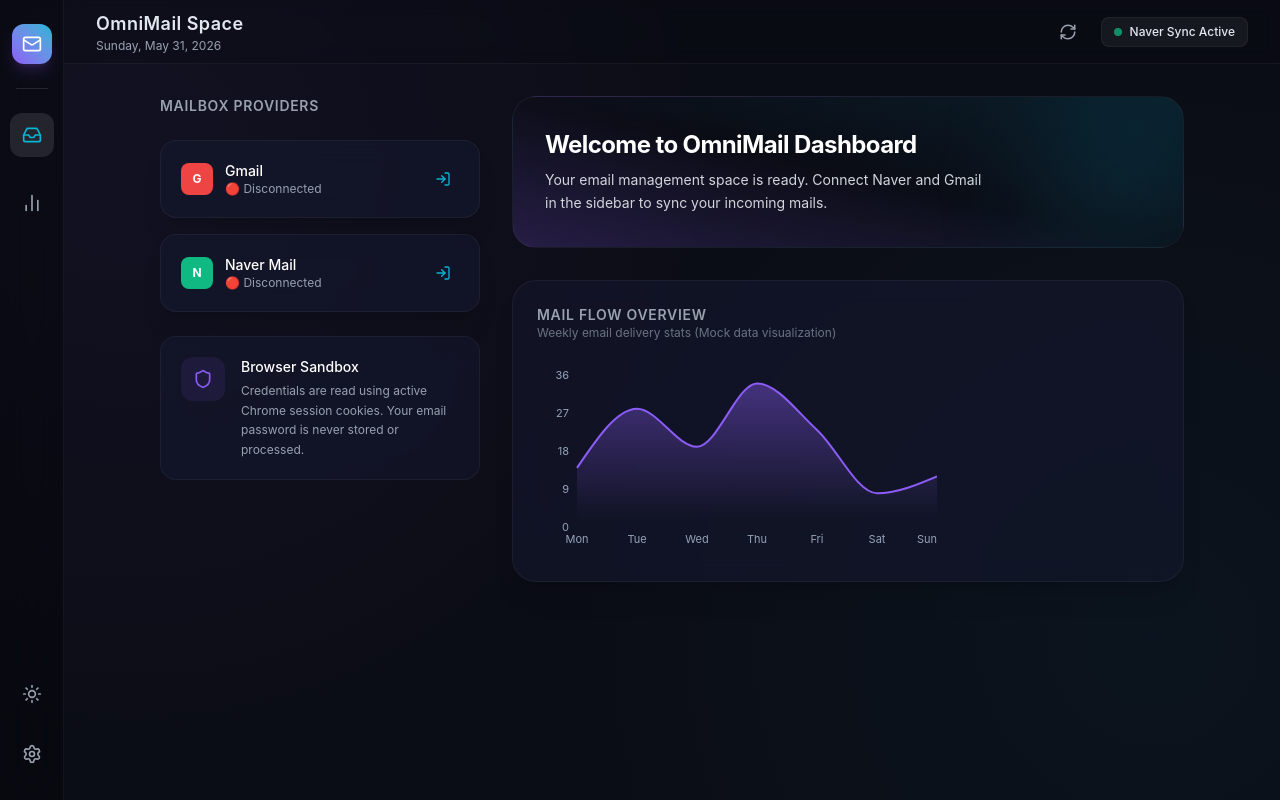
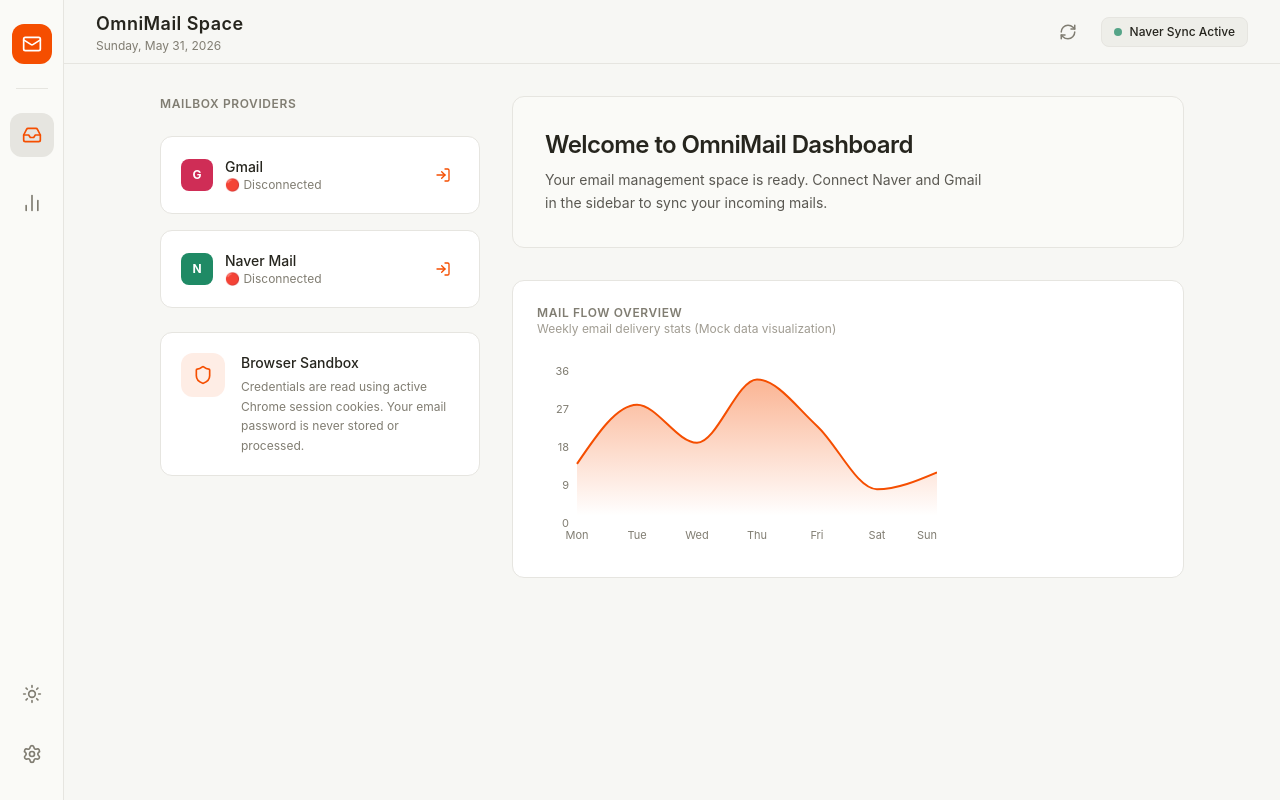
Before and after one commit to KimDohwan24/OmniMail, a React (Vite) app: page / in a window 1280 px wide. Built offline with nearby package versions, Linux system fonts and the light colour scheme.

Commit message:
feat: 다크 모드 테마 시스템 구축 및 Zustand 연동, 테스트 추가

```diff
--- a/src/App.jsx
+++ b/src/App.jsx
@@ -60,28 +60,28 @@
   };
 
   return (
-    <div className="flex h-screen w-screen overflow-hidden font-sans">
+    <div className="flex h-screen w-screen overflow-hidden font-sans text-cursor-body bg-cursor-canvas">
 
       {/* 1. Slim Left Control bar (64px) */}
-      <aside className="w-16 flex flex-col items-center py-6 justify-between border-r border-white/5 bg-black/30 backdrop-blur-md">
+      <aside className="w-16 flex flex-col items-center py-6 justify-between border-r border-cursor-hairline bg-cursor-canvas-soft">
         <div className="flex flex-col items-center gap-6">
           {/* Logo icon */}
-          <div className="w-10 h-10 rounded-xl bg-gradient-to-tr from-brand-purple to-brand-cyan flex items-center justify-center shadow-lg shadow-brand-purple/20">
+          <div className="w-10 h-10 rounded-xl bg-cursor-primary flex items-center justify-center">
             <Mail className="text-white" size={20} />
           </div>
 
-          <div className="h-px w-8 bg-white/10" />
+          <div className="h-px w-8 bg-cursor-hairline" />
 
           {/* Navigation Items */}
           <button
             onClick={() => setActiveTab('overview')}
-            className={`p-3 rounded-xl transition-all duration-200 ${activeTab === 'overview' ? 'bg-white/10 text-brand-cyan' : 'text-gray-400 hover:text-white hover:bg-white/5'}`}
+            className={`p-3 rounded-xl transition-all duration-200 ${activeTab === 'overview' ? 'bg-cursor-surface-strong text-cursor-primary' : 'text-cursor-muted hover:text-cursor-ink hover:bg-cursor-canvas'}`}
           >
             <Inbox size={20} />
           </button>
           <button
             onClick={() => setActiveTab('analytics')}
-            className={`p-3 rounded-xl transition-all duration-200 ${activeTab === 'analytics' ? 'bg-white/10 text-brand-purple' : 'text-gray-400 hover:text-white hover:bg-white/5'}`}
+            className={`p-3 rounded-xl transition-all duration-200 ${activeTab === 'analytics' ? 'bg-cursor-surface-strong text-cursor-primary' : 'text-cursor-muted hover:text-cursor-ink hover:bg-cursor-canvas'}`}
           >
             <BarChart2 size={20} />
           </button>
@@ -91,11 +91,11 @@
           {/* Theme switcher */}
           <button
             onClick={toggleTheme}
-            className="p-3 rounded-xl text-gray-400 hover:text-white hover:bg-white/5 transition-all duration-200"
+            className="p-3 rounded-xl text-cursor-muted hover:text-cursor-ink hover:bg-cursor-canvas transition-all duration-200"
           >
             {theme === 'dark' ? <Sun size={20} /> : <Moon size={20} />}
           </button>
-          <button className="p-3 rounded-xl text-gray-400 hover:text-white hover:bg-white/5 transition-all">
+          <button className="p-3 rounded-xl text-cursor-muted hover:text-cursor-ink hover:bg-cursor-canvas transition-all">
             <Settings size={20} />
           </button>
         </div>
@@ -105,12 +105,12 @@
       <main className="flex-1 flex flex-col overflow-hidden">
 
         {/* Header bar */}
-        <header className="h-16 px-8 flex items-center justify-between border-b border-white/5 bg-black/10 backdrop-blur-sm">
+        <header className="h-16 px-8 flex items-center justify-between border-b border-cursor-hairline bg-cursor-canvas">
           <div className="flex flex-col">
-            <h1 className="text-lg font-semibold tracking-wide">
-              {theme === 'dark' ? 'OmniMail Space' : 'OmniMail Space'}
+            <h1 className="text-lg font-semibold tracking-wide text-cursor-ink">
+              OmniMail Space
             </h1>
-            <span className="text-xs text-gray-400">
+            <span className="text-xs text-cursor-muted">
               {dayjs().format('dddd, MMMM DD, YYYY')}
             </span>
           </div>
@@ -118,11 +118,11 @@
           <div className="flex items-center gap-4">
             <button
               onClick={handleRefresh}
-              className={`p-2 text-gray-400 hover:text-white transition-all rounded-lg hover:bg-white/5 ${isRefreshing ? 'animate-spin text-brand-cyan' : ''}`}
+              className={`p-2 text-cursor-muted hover:text-cursor-ink transition-all rounded-lg hover:bg-cursor-canvas-soft ${isRefreshing ? 'animate-spin text-cursor-primary' : ''}`}
             >
               <RefreshCw size={18} />
             </button>
-            <div className="flex items-center gap-2 px-3 py-1.5 rounded-lg bg-white/5 border border-white/5 text-xs font-medium">
+            <div className="flex items-center gap-2 px-3 py-1.5 rounded-lg bg-cursor-surface-strong/50 border border-cursor-hairline text-xs font-medium text-cursor-ink">
               <span className="w-2 h-2 rounded-full bg-brand-naver animate-pulse" />
               Naver Sync Active
             </div>
@@ -135,14 +135,14 @@
 
             {/* Left Col: Account manager & Connection states */}
             <div className="md:col-span-1 flex flex-col gap-6">
-              <h2 className="text-sm font-semibold uppercase tracking-wider text-gray-400">Mailbox Providers</h2>
+              <h2 className="text-xs font-semibold uppercase tracking-wider text-cursor-muted">Mailbox Providers</h2>
 
               <div className="flex flex-col gap-4">
                 {accounts.map(acc => (
                   <motion.div
                     key={acc.id}
                     layout
-                    className="p-5 rounded-2xl border border-white/5 bg-brand-card backdrop-blur-md flex flex-col gap-4 shadow-xl"
+                    className="p-5 rounded-xl border border-cursor-hairline bg-cursor-surface-card flex flex-col gap-4"
                   >
                     <div className="flex items-center justify-between">
                       <div className="flex items-center gap-3">
@@ -150,8 +150,8 @@
                           {acc.name.charAt(0)}
                         </div>
                         <div>
-                          <h3 className="font-medium text-sm text-white">{acc.name}</h3>
-                          <p className="text-xs text-gray-400">
+                          <h3 className="font-medium text-sm text-cursor-ink">{acc.name}</h3>
+                          <p className="text-xs text-cursor-muted">
                             {acc.connected ? '🟢 Connected' : '🔴 Disconnected'}
                           </p>
                         </div>
@@ -160,14 +160,14 @@
                       {acc.connected ? (
                         <button
                           onClick={() => disconnectAccount(acc.id)}
-                          className="p-2 text-gray-400 hover:text-red-400 rounded-lg hover:bg-white/5 transition-all"
+                          className="p-2 text-cursor-muted hover:text-cursor-primary rounded-lg hover:bg-cursor-canvas-soft transition-all"
                         >
                           <LogOut size={16} />
                         </button>
                       ) : (
                         <button
                           onClick={() => startConnection(acc.id)}
-                          className="p-2 text-brand-cyan hover:bg-white/5 rounded-lg transition-all"
+                          className="p-2 text-cursor-primary hover:bg-cursor-canvas-soft rounded-lg transition-all"
                         >
                           <LogIn size={16} />
                         </button>
@@ -175,7 +175,7 @@
                     </div>
 
                     {acc.connected && (
-                      <div className="text-xs py-1.5 px-3 rounded-lg bg-black/20 text-gray-300 font-mono overflow-hidden text-ellipsis whitespace-nowrap">
+                      <div className="text-xs py-1.5 px-3 rounded-lg bg-cursor-canvas-soft text-cursor-body font-mono overflow-hidden text-ellipsis whitespace-nowrap border border-cursor-hairline-soft">
                         {acc.email}
                       </div>
                     )}
@@ -184,13 +184,13 @@
               </div>
 
               {/* Security Shield Card */}
-              <div className="p-5 rounded-2xl border border-white/5 bg-brand-card backdrop-blur-md flex items-start gap-4">
-                <div className="p-3 bg-brand-purple/10 text-brand-purple rounded-xl">
+              <div className="p-5 rounded-xl border border-cursor-hairline bg-cursor-surface-card flex items-start gap-4">
+                <div className="p-3 bg-cursor-primary/10 text-cursor-primary rounded-xl">
                   <Shield size={20} />
                 </div>
                 <div>
-                  <h4 className="text-sm font-medium text-white">Browser Sandbox</h4>
-                  <p className="text-xs text-gray-400 mt-1 leading-relaxed">
+                  <h4 className="text-sm font-medium text-cursor-ink">Browser Sandbox</h4>
+                  <p className="text-xs text-cursor-muted mt-1 leading-relaxed">
                     Credentials are read using active Chrome session cookies. Your email password is never stored or processed.
                   </p>
                 </div>
@@ -207,13 +207,13 @@
                     initial={{ opacity: 0, y: 15 }}
                     animate={{ opacity: 1, y: 0 }}
                     exit={{ opacity: 0, y: -15 }}
-                    className="p-8 rounded-3xl border border-white/5 bg-brand-card backdrop-blur-md shadow-2xl flex flex-col gap-6"
+                    className="p-8 rounded-xl border border-cursor-hairline bg-cursor-surface-card flex flex-col gap-6"
                   >
                     <div className="flex items-center justify-between">
-                      <h2 className="text-lg font-medium text-white">Connect {accounts.find(a => a.id === connectingId)?.name}</h2>
+                      <h2 className="text-lg font-medium text-cursor-ink">Connect {accounts.find(a => a.id === connectingId)?.name}</h2>
                       <button
                         onClick={() => setConnectingId(null)}
-                        className="p-2 text-gray-400 hover:text-white rounded-lg hover:bg-white/5 transition-all"
+                        className="p-2 text-cursor-muted hover:text-cursor-ink rounded-lg hover:bg-cursor-canvas-soft transition-all"
                       >
                         <X size={18} />
                       </button>
@@ -221,19 +221,19 @@
 
                     <form onSubmit={submitConnection} className="flex flex-col gap-4">
                       <div className="flex flex-col gap-2">
-                        <label className="text-xs text-gray-400 font-medium uppercase tracking-wider">Email Address</label>
+                        <label className="text-xs text-cursor-muted font-medium uppercase tracking-wider">Email Address</label>
                         <input
                           type="email"
                           required
-                          className="px-4 py-3 rounded-xl bg-black/40 border border-white/5 focus:border-brand-purple/50 text-sm text-white focus:outline-none transition-all"
+                          className="px-4 py-3 rounded-lg bg-cursor-canvas-soft border border-cursor-hairline focus:border-cursor-primary/50 text-sm text-cursor-ink focus:outline-none transition-all"
                           placeholder="your.email@domain.com"
                           value={inputEmail}
                           onChange={(e) => setInputEmail(e.target.value)}
                         />
                       </div>
 
-                      <div className="p-4 rounded-xl bg-black/20 text-xs text-gray-400 flex items-start gap-3">
-                        <Lock size={16} className="text-brand-purple shrink-0 mt-0.5" />
+                      <div className="p-4 rounded-lg bg-cursor-canvas-soft border border-cursor-hairline-soft text-xs text-cursor-muted flex items-start gap-3">
+                        <Lock size={16} className="text-cursor-primary shrink-0 mt-0.5" />
                         <span>
                           For security, please ensure you are already logged in to the email provider in another browser tab.
                         </span>
@@ -243,13 +243,13 @@
                         <button
                           type="button"
                           onClick={() => setConnectingId(null)}
-                          className="px-5 py-2.5 rounded-xl border border-white/10 hover:bg-white/5 text-sm font-medium transition-all"
+                          className="px-5 py-2.5 rounded-lg border border-cursor-hairline-strong hover:bg-cursor-canvas-soft text-sm font-medium text-cursor-ink transition-all"
                         >
                           Cancel
                         </button>
                         <button
                           type="submit"
-                          className="px-5 py-2.5 rounded-xl bg-brand-purple hover:bg-brand-purple-hover text-white text-sm font-medium transition-all shadow-lg shadow-brand-purple/25"
+                          className="px-5 py-2.5 rounded-lg bg-cursor-primary hover:bg-cursor-primary-active text-white text-sm font-medium transition-all"
                         >
                           Verify & Sync
                         </button>
@@ -266,22 +266,20 @@
                     className="flex flex-col gap-8"
                   >
                     {/* Welcome Banner */}
-                    <div className="p-8 rounded-3xl border border-white/5 bg-gradient-to-tr from-brand-purple/20 via-transparent to-brand-cyan/10 relative overflow-hidden">
+                    <div className="p-8 rounded-xl border border-cursor-hairline bg-cursor-canvas-soft relative overflow-hidden">
                       <div className="relative z-10">
-                        <h2 className="text-2xl font-bold tracking-tight text-white mb-2">Welcome to OmniMail Dashboard</h2>
-                        <p className="text-sm text-gray-300 max-w-md leading-relaxed">
+                        <h2 className="text-2xl font-semibold tracking-tight text-cursor-ink mb-2">Welcome to OmniMail Dashboard</h2>
+                        <p className="text-sm text-cursor-body max-w-md leading-relaxed">
                           Your email management space is ready. Connect Naver and Gmail in the sidebar to sync your incoming mails.
                         </p>
                       </div>
-                      {/* Decorative elements */}
-                      <div className="absolute right-0 bottom-0 w-32 h-32 bg-brand-cyan/20 blur-3xl rounded-full" />
                     </div>
 
                     {/* Stats Chart Card */}
-                    <div className="p-6 rounded-3xl border border-white/5 bg-brand-card backdrop-blur-md shadow-xl flex flex-col gap-4">
+                    <div className="p-6 rounded-xl border border-cursor-hairline bg-cursor-surface-card flex flex-col gap-4">
                       <div>
-                        <h3 className="text-sm font-semibold tracking-wider text-gray-400 uppercase">Mail Flow Overview</h3>
-                        <p className="text-xs text-gray-500">Weekly email delivery stats (Mock data visualization)</p>
+                        <h3 className="text-xs font-semibold tracking-wider text-cursor-muted uppercase">Mail Flow Overview</h3>
+                        <p className="text-xs text-cursor-muted-soft">Weekly email delivery stats (Mock data visualization)</p>
                       </div>
 
                       <div className="h-48 w-100 mt-2">
@@ -289,14 +287,14 @@
                           <AreaChart data={statsData} margin={{ top: 10, right: 0, left: -20, bottom: 0 }}>
                             <defs>
                               <linearGradient id="colorEmails" x1="0" y1="0" x2="0" y2="1">
-                                <stop offset="5%" stopColor="#8b5cf6" stopOpacity={0.4}/>
-                                <stop offset="95%" stopColor="#8b5cf6" stopOpacity={0}/>
+                                <stop offset="5%" stopColor="#f54e00" stopOpacity={0.4}/>
+                                <stop offset="95%" stopColor="#f54e00" stopOpacity={0}/>
                               </linearGradient>
                             </defs>
-                            <XAxis dataKey="name" stroke="#94a3b8" fontSize={11} tickLine={false} axisLine={false} />
-                            <YAxis stroke="#94a3b8" fontSize={11} tickLine={false} axisLine={false} />
-                            <Tooltip contentStyle={{ backgroundColor: '#111322', borderColor: 'rgba(255,255,255,0.05)', borderRadius: '12px' }} />
-                            <Area type="monotone" dataKey="emails" stroke="#8b5cf6" strokeWidth={2} fillOpacity={1} fill="url(#colorEmails)" />
+                            <XAxis dataKey="name" stroke="#807d72" fontSize={11} tickLine={false} axisLine={false} />
+                            <YAxis stroke="#807d72" fontSize={11} tickLine={false} axisLine={false} />
+                            <Tooltip contentStyle={{ backgroundColor: '#ffffff', borderColor: '#e6e5e0', borderRadius: '8px', color: '#26251e' }} />
+                            <Area type="monotone" dataKey="emails" stroke="#f54e00" strokeWidth={2} fillOpacity={1} fill="url(#colorEmails)" />
                           </AreaChart>
                         </ResponsiveContainer>
                       </div>
--- a/src/index.css
+++ b/src/index.css
@@ -1,39 +1,88 @@
 @import "tailwindcss";
 
 @theme {
-  --color-brand-bg: #0b0d16;
-  --color-brand-bg-light: #f4f5f8;
-  --color-brand-card: rgba(20, 24, 45, 0.65);
-  --color-brand-card-light: rgba(255, 255, 255, 0.75);
-  --color-brand-purple: #8b5cf6;
-  --color-brand-purple-hover: #7c3aed;
-  --color-brand-cyan: #06b6d4;
-  --color-brand-cyan-hover: #0891b2;
-  --color-brand-gmail: #ef4444;
-  --color-brand-naver: #10b981;
+  /* Cursor Design System Colors */
+  --color-cursor-primary: #f54e00;
+  --color-cursor-primary-active: #d04200;
+  --color-cursor-ink: var(--cursor-ink);
+  --color-cursor-body: var(--cursor-body);
+  --color-cursor-body-strong: var(--cursor-body-strong);
+  --color-cursor-muted: var(--cursor-muted);
+  --color-cursor-muted-soft: var(--cursor-muted-soft);
+  --color-cursor-hairline: var(--cursor-hairline);
+  --color-cursor-hairline-soft: var(--cursor-hairline-soft);
+  --color-cursor-hairline-strong: var(--cursor-hairline-strong);
+  --color-cursor-canvas: var(--cursor-canvas);
+  --color-cursor-canvas-soft: var(--cursor-canvas-soft);
+  --color-cursor-surface-card: var(--cursor-surface-card);
+  --color-cursor-surface-strong: var(--cursor-surface-strong);
+  --color-cursor-on-primary: #ffffff;
+
+  --color-cursor-timeline-thinking: #dfa88f;
+  --color-cursor-timeline-grep: #9fc9a2;
+  --color-cursor-timeline-read: #9fbbe0;
+  --color-cursor-timeline-edit: #c0a8dd;
+  --color-cursor-timeline-done: #c08532;
+
+  --color-cursor-semantic-error: #cf2d56;
+  --color-cursor-semantic-success: #1f8a65;
+
+  /* Backward Compatibility and Mappings */
+  --color-brand-bg: var(--cursor-canvas);
+  --color-brand-bg-light: var(--cursor-canvas-soft);
+  --color-brand-card: var(--cursor-surface-card);
+  --color-brand-card-light: var(--cursor-surface-card);
+  --color-brand-purple: #f54e00;
+  --color-brand-purple-hover: #d04200;
+  --color-brand-cyan: #dfa88f;
+  --color-brand-cyan-hover: #c08532;
+  --color-brand-gmail: #cf2d56;
+  --color-brand-naver: #1f8a65;
 }
 
 @layer base {
+  /* Default Light Theme (Cream & Soft aesthetics) */
+  :root {
+    --cursor-ink: #26251e;
+    --cursor-body: #5a5852;
+    --cursor-body-strong: #26251e;
+    --cursor-muted: #807d72;
+    --cursor-muted-soft: #a09c92;
+    --cursor-hairline: #e6e5e0;
+    --cursor-hairline-soft: #efeee8;
+    --cursor-hairline-strong: #cfcdc4;
+    --cursor-canvas: #f7f7f4;
+    --cursor-canvas-soft: #fafaf7;
+    --cursor-surface-card: #ffffff;
+    --cursor-surface-strong: #e6e5e0;
+  }
+
+  /* Dark Theme (Minimalist Dark / Charcoal aesthetics) */
+  body.dark {
+    --cursor-ink: #ececed;
+    --cursor-body: #9a9a9f;
+    --cursor-body-strong: #ececed;
+    --cursor-muted: #6e6e73;
+    --cursor-muted-soft: #4b4b50;
+    --cursor-hairline: #222226;
+    --cursor-hairline-soft: #17171a;
+    --cursor-hairline-strong: #33333a;
+    --cursor-canvas: #09090b;
+    --cursor-canvas-soft: #101013;
+    --cursor-surface-card: #141416;
+    --cursor-surface-strong: #222226;
+  }
+
   body {
-    background-color: var(--color-brand-bg);
-    color: #e2e8f0;
-    font-family: 'Inter', sans-serif;
+    background-color: var(--color-cursor-canvas);
+    color: var(--color-cursor-body);
+    font-family: 'Inter', system-ui, 'Helvetica Neue', Helvetica, Arial, sans-serif;
     user-select: none;
     overflow: hidden;
     height: 100vh;
     width: 100vw;
-    background-image:
-      radial-gradient(circle at 10% 20%, rgba(139, 92, 246, 0.05) 0%, transparent 45%),
-      radial-gradient(circle at 90% 80%, rgba(6, 182, 212, 0.04) 0%, transparent 45%);
-    transition: background-color 0.3s ease, color 0.3s ease;
-  }
-
-  body.light {
-    background-color: var(--color-brand-bg-light);
-    color: #1f2937;
-    background-image:
-      radial-gradient(circle at 10% 20%, rgba(139, 92, 246, 0.03) 0%, transparent 45%),
-      radial-gradient(circle at 90% 80%, rgba(6, 182, 212, 0.03) 0%, transparent 45%);
+    background-image: none;
+    transition: background-color 0.3s ease, color 0.3s ease, border-color 0.3s ease;
   }
 
   html, #root {
```
Also changed, not shown: src/store.js (+32 -7 lines), .agents/agents.md, 2 other files (tests, documents, lock files or other folders).
